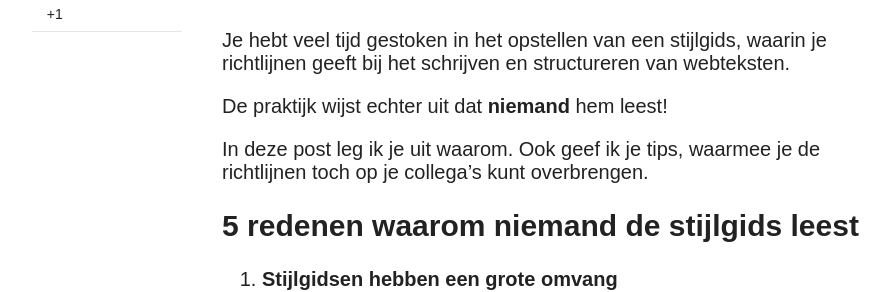
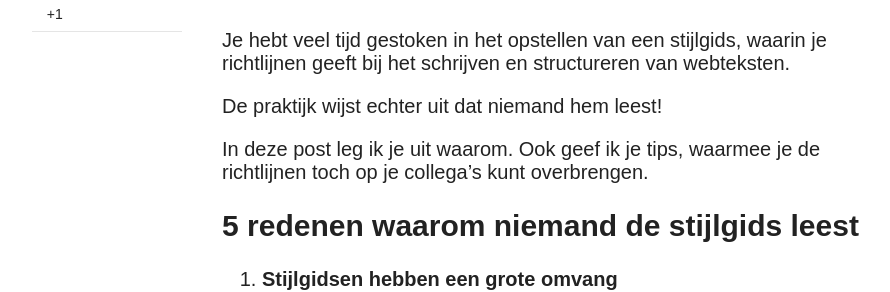
Before and after one commit to TheKnowsyFerret/theknowsyferret.github.io, a Jekyll site: the page built from _posts/2014-08-01-5-redenen-waarom-niemand-de-stijlgids-leest.md, in a window 1280 px wide and 900 px high, scrolled down 888 px. Shown: the part 165-457 px from the top of the window, without its empty margins (128-1018 px from the left). Built offline with Jekyll 4.4.1, drawn with Linux system fonts in a browser that asks for light colours; nearby versions of some CDN libraries; comment, search, counter and statistics services are not loaded.

```diff
--- a/_posts/2014-08-01-5-redenen-waarom-niemand-de-stijlgids-leest.md
+++ b/_posts/2014-08-01-5-redenen-waarom-niemand-de-stijlgids-leest.md
@@ -21,7 +21,7 @@ Je hebt veel tijd gestoken in het opstellen van een stijlgids, waarin
 je richtlijnen geeft bij het schrijven en structureren van
 webteksten.
 
-De praktijk wijst echter uit dat **niemand** hem leest!
+De praktijk wijst echter uit dat niemand hem leest!
 
 In deze post leg ik je uit waarom. Ook geef ik je tips, waarmee je de
 richtlijnen toch op je collega’s kunt overbrengen.
```
